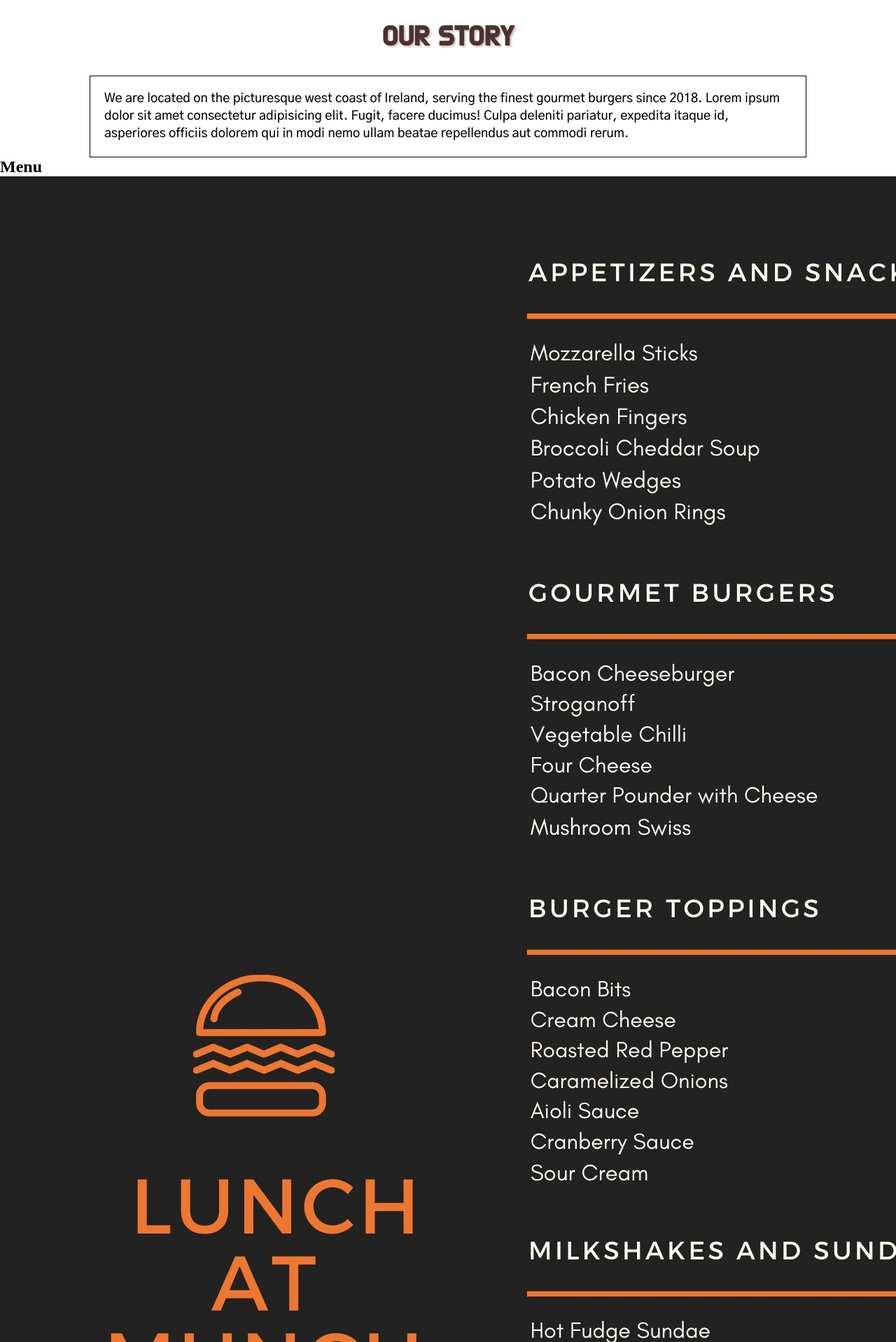
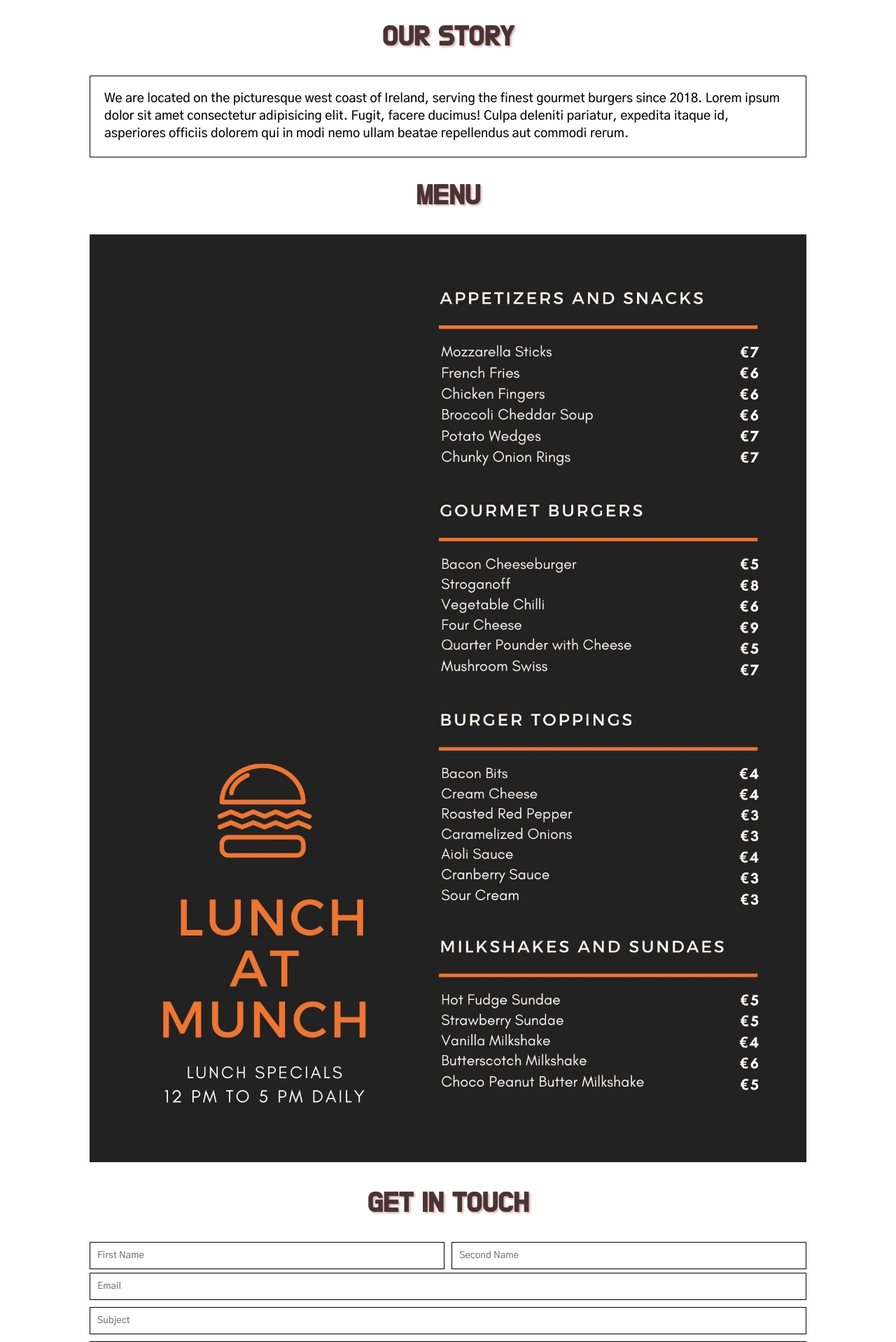
Before and after one commit to annuc1s/ms3_munch_dataCentricDevelopment, a Flask app: page / in a window 1280 px wide; the page is wider, and only the part inside the window is pictured. Shown: the part 582-2500 px from the top of that part at 70% size. Run offline with Flask 2, Linux system fonts and the light colour scheme; some libraries are stand-ins or nearby versions.

Commit message:
menu img sizing

```diff
--- a/static/css/style.css
+++ b/static/css/style.css
@@ -123,7 +123,7 @@ footer h2{
 
 /*---------------About*/
 
-#about h2, #contact-form h2{
+#about h2, #contact-form h2, #menu h2{
     font-family: 'Do Hyeon', sans-serif;
     text-transform: uppercase;
     color: rgb(75, 51, 51);
@@ -147,6 +147,17 @@ footer h2{
     border: 1.5px solid black;
 
 }
+
+/*---------------Menu*/
+
+#menu img {
+    padding-top: 30px;
+    height: auto;
+    margin-right: 10%;
+    margin-left: 10%;
+    width: 80%;
+}
+
 
 /*---------------Contact*/
 
```
